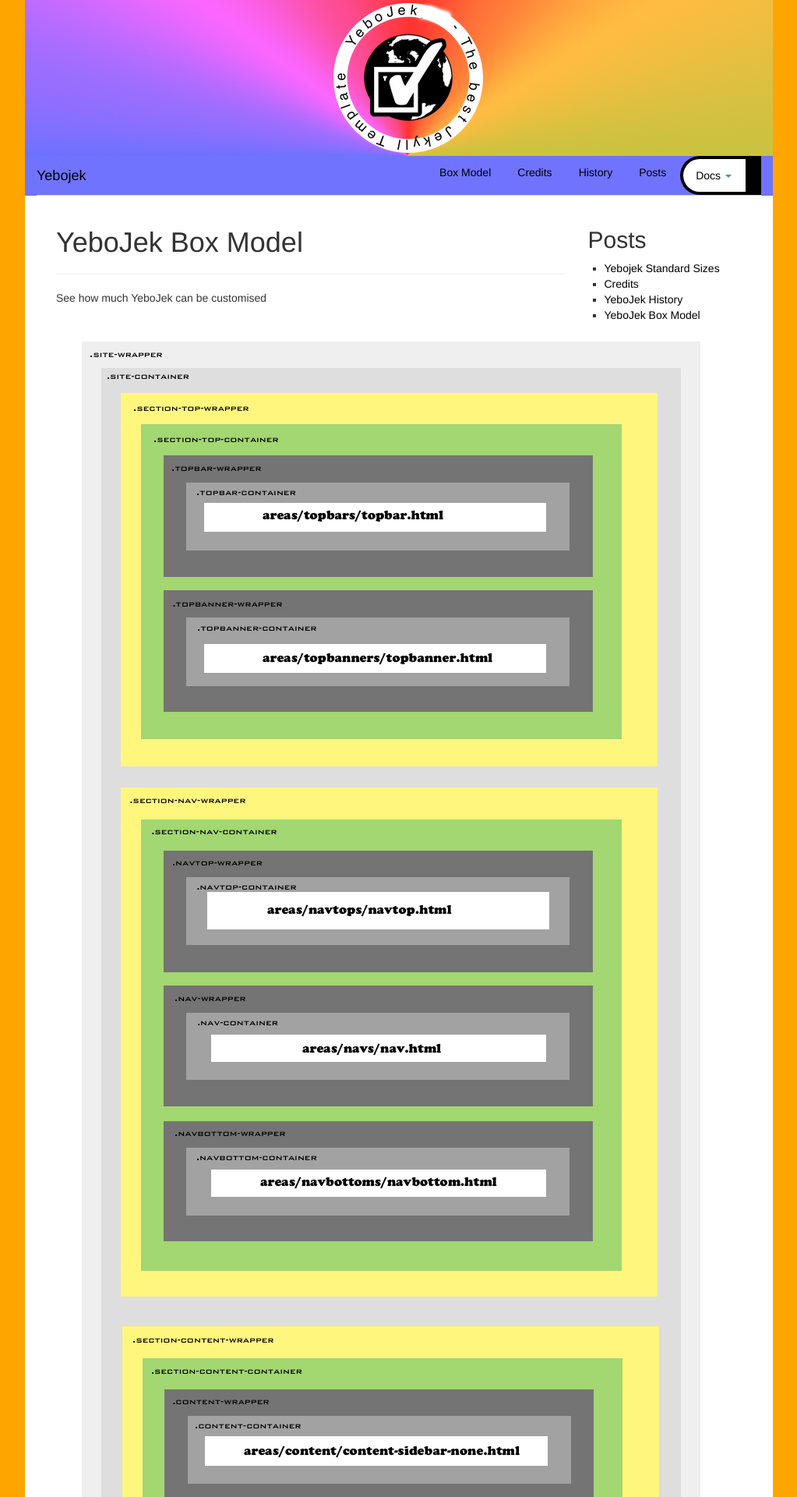
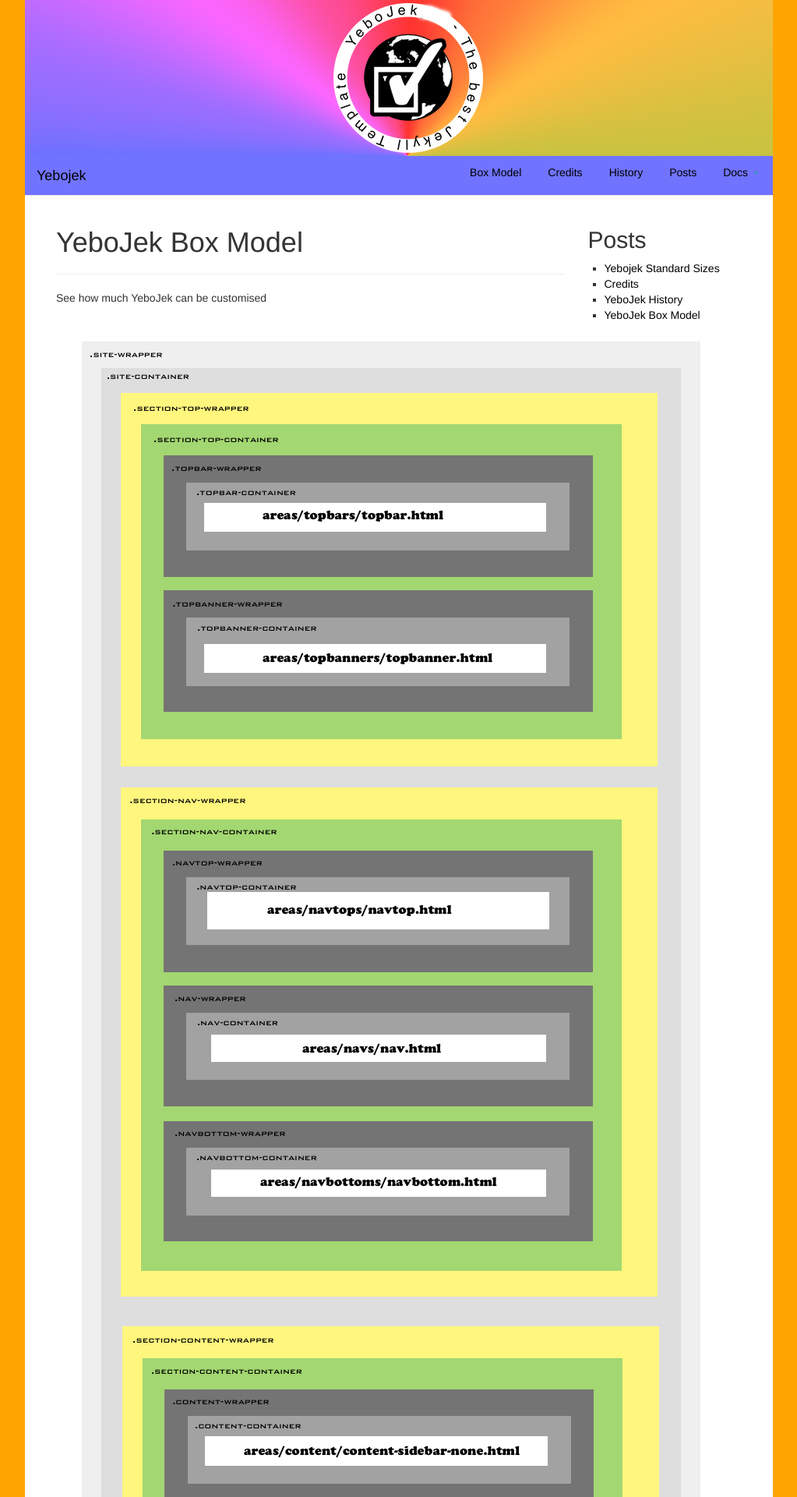
Before and after one commit to bernardhamann/yebojek, a Jekyll site: the page built from _posts/2013-09-10-box-model.html, in a window 1280 px wide. Shown: the top 1920 px of the page at 78% size, without its empty margins (128-1151 px from the left). Built offline with Jekyll 4.4.1, drawn with Linux system fonts in a browser that asks for light colours; Markdown is read by kramdown in place of the engine named in the settings.

Commit message:
Updated nav bar

```diff
--- a/_includes/areas/nav.html
+++ b/_includes/areas/nav.html
@@ -1,4 +1,4 @@
-     <div >
+     <div>
         <div class="navbar-header">
             <button type="button" class="navbar-toggle" data-toggle="collapse" data-target=".navbar-collapse" style="background: black;">
                <span class="sr-only">Toggle navigation</span>
@@ -8,9 +8,9 @@
             </button> <! -- end of button -->
             <a class="navbar-brand" href="/">Yebojek</a>
         </div> <! -- end of navbar-header div -->
-        <div class="navbar-collapse collapse">
+        <div class="navbar-collapse collapse" style="padding: 0;">
             <ul class="nav nav-tabs">
-               <li class="dropdown navbar-right" style="background: white; border: solid 4px black; border-radius: 100px 0px 0px 100px; border-right: 20px solid black;">
+               <li class="dropdown navbar-right">
                         <a href="#" class="dropdown-toggle" data-toggle="dropdown"> Docs <b class="caret"></b></a>
                         <ul class="dropdown-menu">
                               <li><a href="/posts/standard-sizes">Standard Sizes</a> </li>
```
Also changed, not shown: 6 other files.
